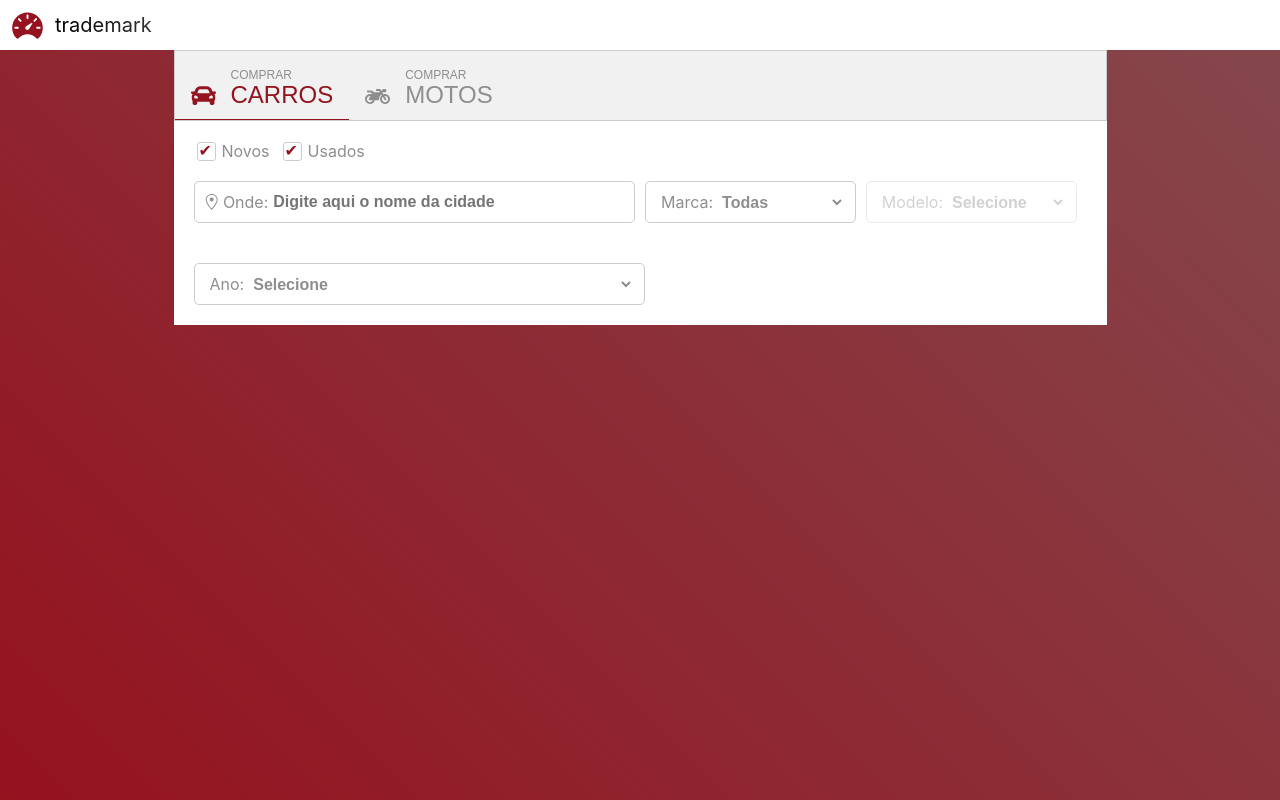
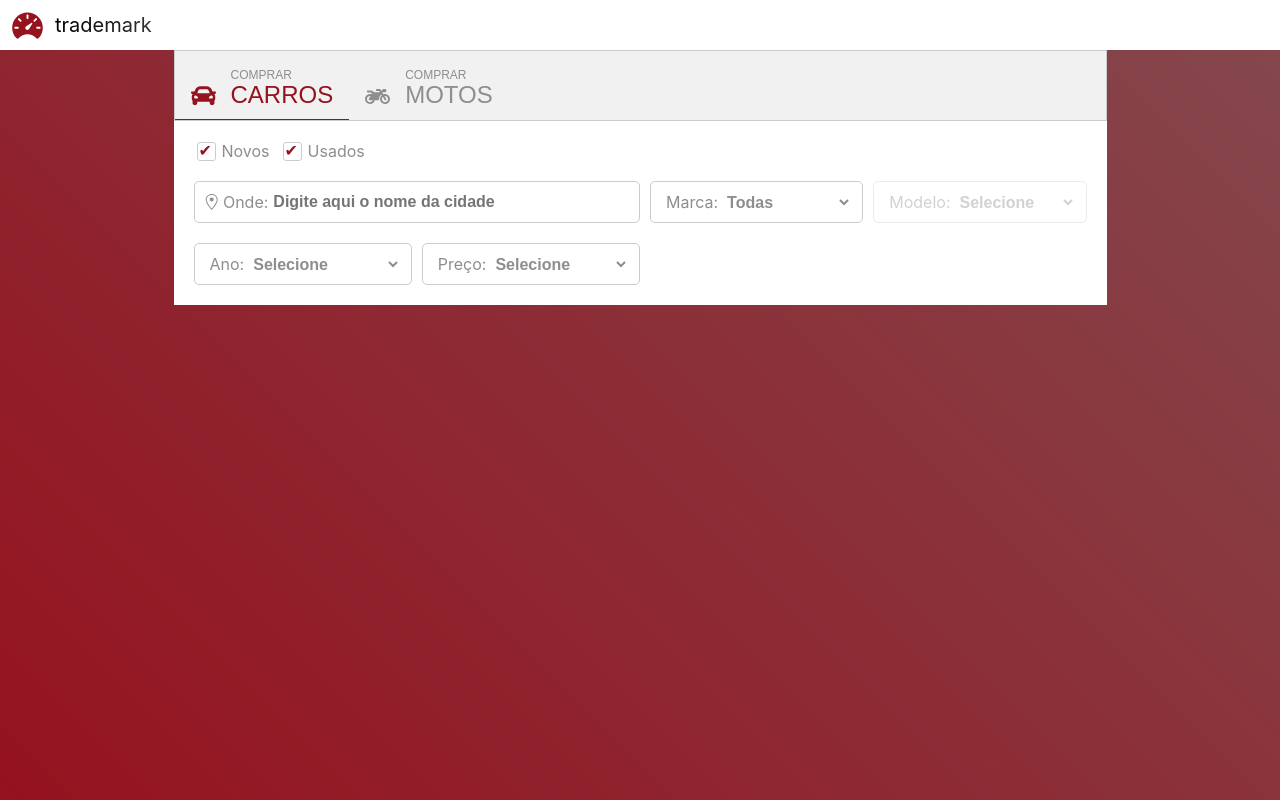
Before and after one commit to raphael-ferreira/responsive-form, a React (Vite) app: page /shop in a window 1280 px wide. Built offline with nearby package versions, Linux system fonts and the light colour scheme.

Commit message:
feat: added price field

```diff
--- a/src/components/Tabs/styles.ts
+++ b/src/components/Tabs/styles.ts
@@ -6,11 +6,7 @@ export const TabsContainer = styled.div`
 	background-color: #f1f1f1;
 `
 
-interface ButtonProps {
-	active: boolean
-}
-
-export const TabContainer = styled.button<ButtonProps>`
+export const TabContainer = styled.button<{ active: boolean }>`
 	background-color: inherit;
 	float: left;
 	border: none;
--- a/src/pages/Shop/index.tsx
+++ b/src/pages/Shop/index.tsx
@@ -20,6 +20,14 @@ const YEARS = [
 	2010, 2011, 2012, 2013, 2014, 2015, 2016, 2017, 2018, 2019, 2020, 2021, 2022,
 ]
 
+const PRICES = [
+	'R$ 25.000 ~ R$ 50.000',
+	'R$ 50.000 ~ R$ 100.000',
+	'R$ 100.000 ~ R$ 250.000',
+	'R$ 250.000 ~ R$ 1.000.000',
+	'R$ 1.000.000 ~ R$ 10.000.000',
+]
+
 export const Shop: React.FC = () => {
 	const [active, setActive] = useState<string>('tabCars')
 	const [isNew, setNew] = useState<boolean>(true)
@@ -27,6 +35,8 @@ export const Shop: React.FC = () => {
 	const [place, setPlace] = useState<string>('')
 	const [make, setMake] = useState<string>('')
 	const [model, setModel] = useState<string>('')
+	const [year, setYear] = useState<string>('')
+	const [price, setPrice] = useState<string>('')
 
 	const [makesList, setMakesList] = useState<MakeType[]>([])
 	const [modelsList, setModelsList] = useState<ModelType[]>([])
@@ -45,6 +55,14 @@ export const Shop: React.FC = () => {
 
 	const handleModelChange = (e: React.ChangeEvent<HTMLSelectElement>) => {
 		setModel(e.target.value)
+	}
+
+	const handleYearChange = (e: React.ChangeEvent<HTMLSelectElement>) => {
+		setYear(e.target.value)
+	}
+
+	const handlePriceChange = (e: React.ChangeEvent<HTMLSelectElement>) => {
+		setPrice(e.target.value)
 	}
 
 	useEffect(() => {
@@ -102,7 +120,7 @@ export const Shop: React.FC = () => {
 							placeholder="Digite aqui o nome da cidade"
 						/>
 					</Col>
-					<Col style={{ display: 'flex' }}>
+					<Col flex>
 						<Selectbox
 							prefix="Marca: "
 							value={make}
@@ -121,14 +139,23 @@ export const Shop: React.FC = () => {
 				</Row>
 
 				<Row>
-					<Col>
+					<Col flex>
 						<Selectbox
 							prefix="Ano: "
-							value={make}
-							onChange={handleMakeChange}
+							value={year}
+							onChange={handleYearChange}
 							suggest={YEARS.map((year) => ({
 								ID: String(year),
 								Name: String(year),
+							}))}
+						/>
+						<Selectbox
+							prefix="Preço: "
+							value={price}
+							onChange={handlePriceChange}
+							suggest={PRICES.map((price) => ({
+								ID: String(price),
+								Name: String(price),
 							}))}
 						/>
 					</Col>
--- a/src/pages/Shop/styles.ts
+++ b/src/pages/Shop/styles.ts
@@ -28,18 +28,20 @@ export const LocationIcon = styled(GoLocation)`
 `
 
 export const Row = styled.div`
-	padding: 20px 20px 20px 10px;
+	padding: 20px 10px 0px 10px;
 
-	:first-child {
-		padding-bottom: 0px;
+	:last-child {
+		padding-bottom: 20px;
 	}
 
 	display: flex;
 	justify-content: space-between;
 `
 
-export const Col = styled.div`
+export const Col = styled.div<{ flex?: boolean }>`
 	width: 50%;
 
 	margin-right: 10px;
+
+	${({ flex }) => flex && 'display: flex;'}
 `
```
